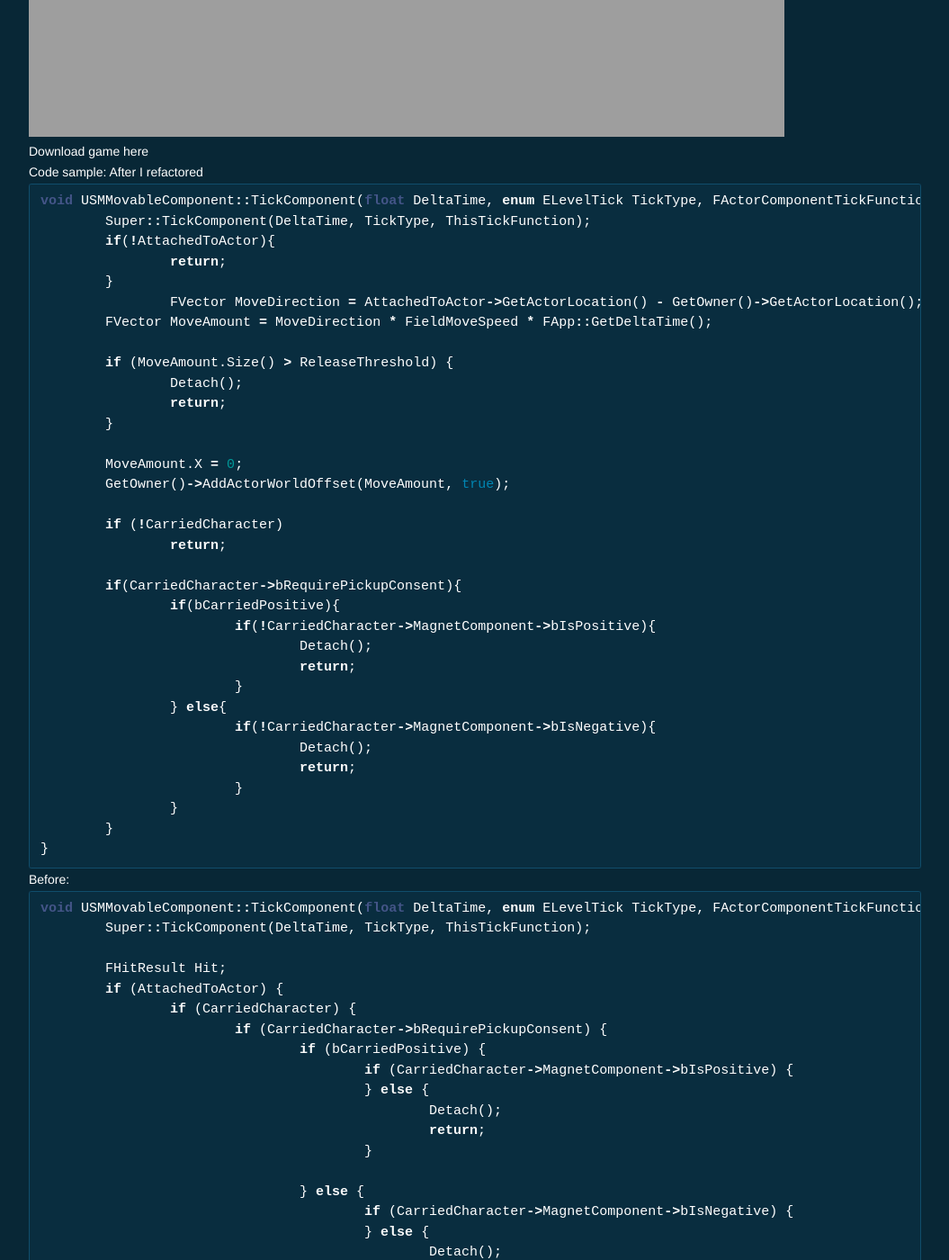
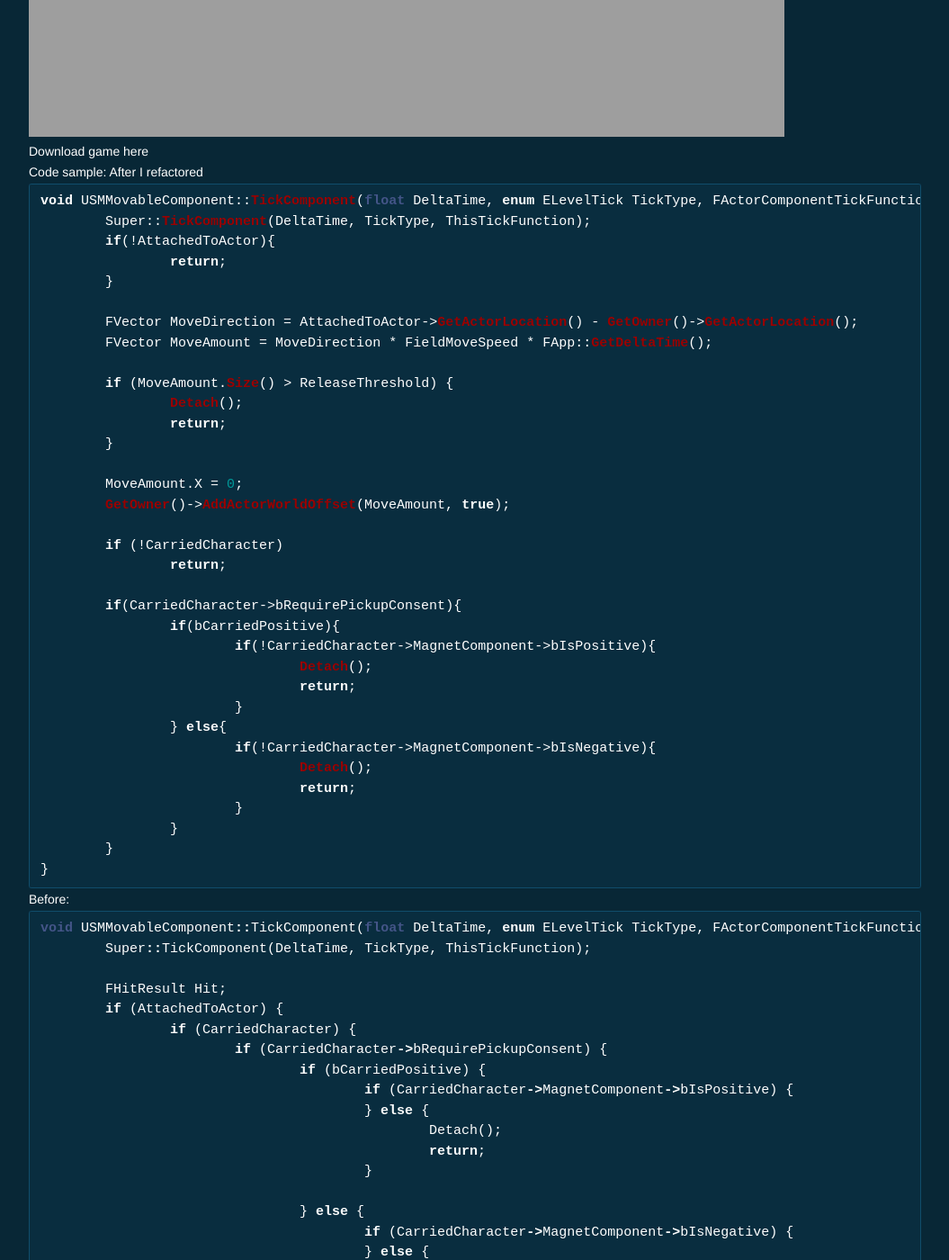
Before and after one commit to VolodymyrShabala/MySite, a Jekyll site: the page built from _posts/2016-06-01-welcome-to-jekyll.markdown, in a window 1280 px wide and 1400 px high, scrolled down 758 px. Shown: the whole window at 90% size, without its empty margins (112-1167 px from the left). Built offline with Jekyll 4.4.1, drawn with Linux system fonts in a browser that asks for light colours.

Commit message:
Test code samples
Changed language type

```diff
--- a/_posts/2016-06-01-welcome-to-jekyll.markdown
+++ b/_posts/2016-06-01-welcome-to-jekyll.markdown
@@ -19,13 +19,14 @@ Code samples comming soon. But you can download and play the game in the link do
 
 Code sample:
 After I refactored
-{% highlight C++ %}
+{% highlight C# %}
 void USMMovableComponent::TickComponent(float DeltaTime, enum ELevelTick TickType, FActorComponentTickFunction *ThisTickFunction){
 	Super::TickComponent(DeltaTime, TickType, ThisTickFunction);
 	if(!AttachedToActor){
 		return;
 	}
-		FVector MoveDirection = AttachedToActor->GetActorLocation() - GetOwner()->GetActorLocation();
+
+	FVector MoveDirection = AttachedToActor->GetActorLocation() - GetOwner()->GetActorLocation();
 	FVector MoveAmount = MoveDirection * FieldMoveSpeed * FApp::GetDeltaTime();
 
 	if (MoveAmount.Size() > ReleaseThreshold) {
```
